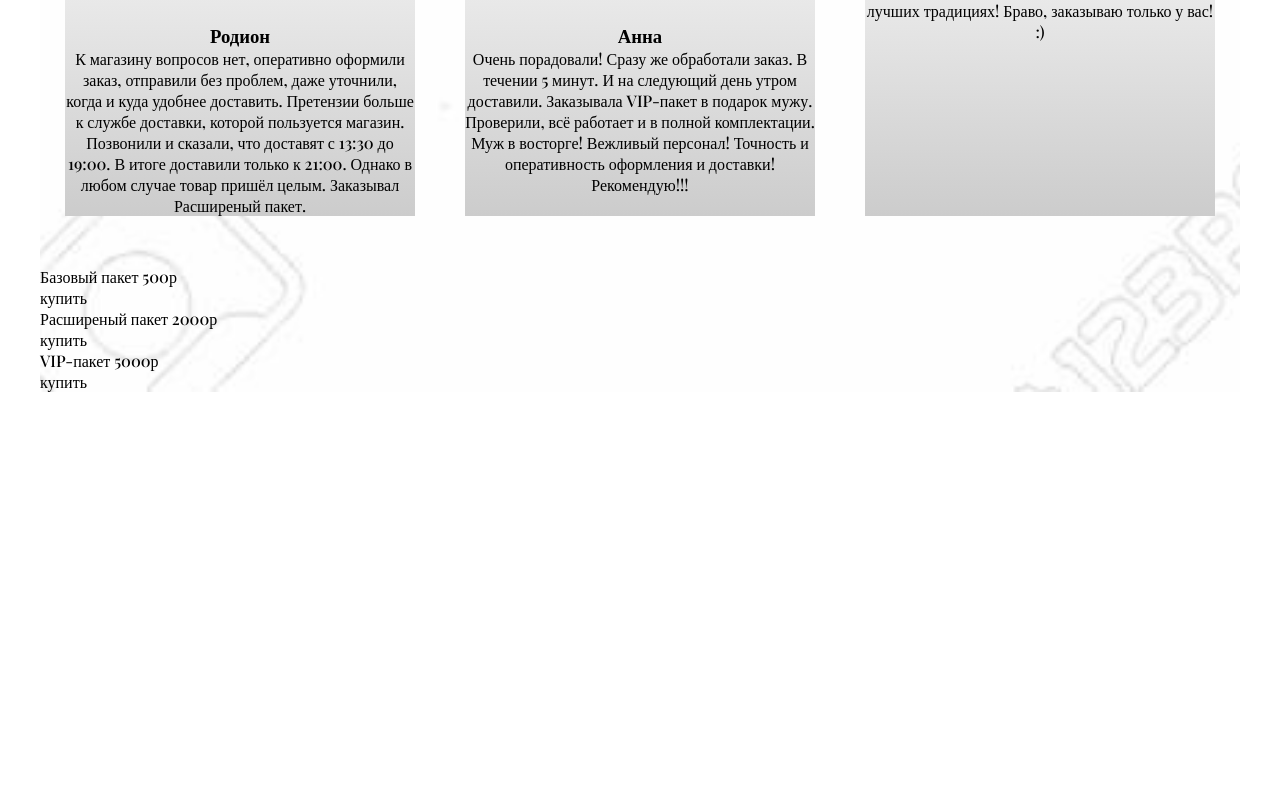
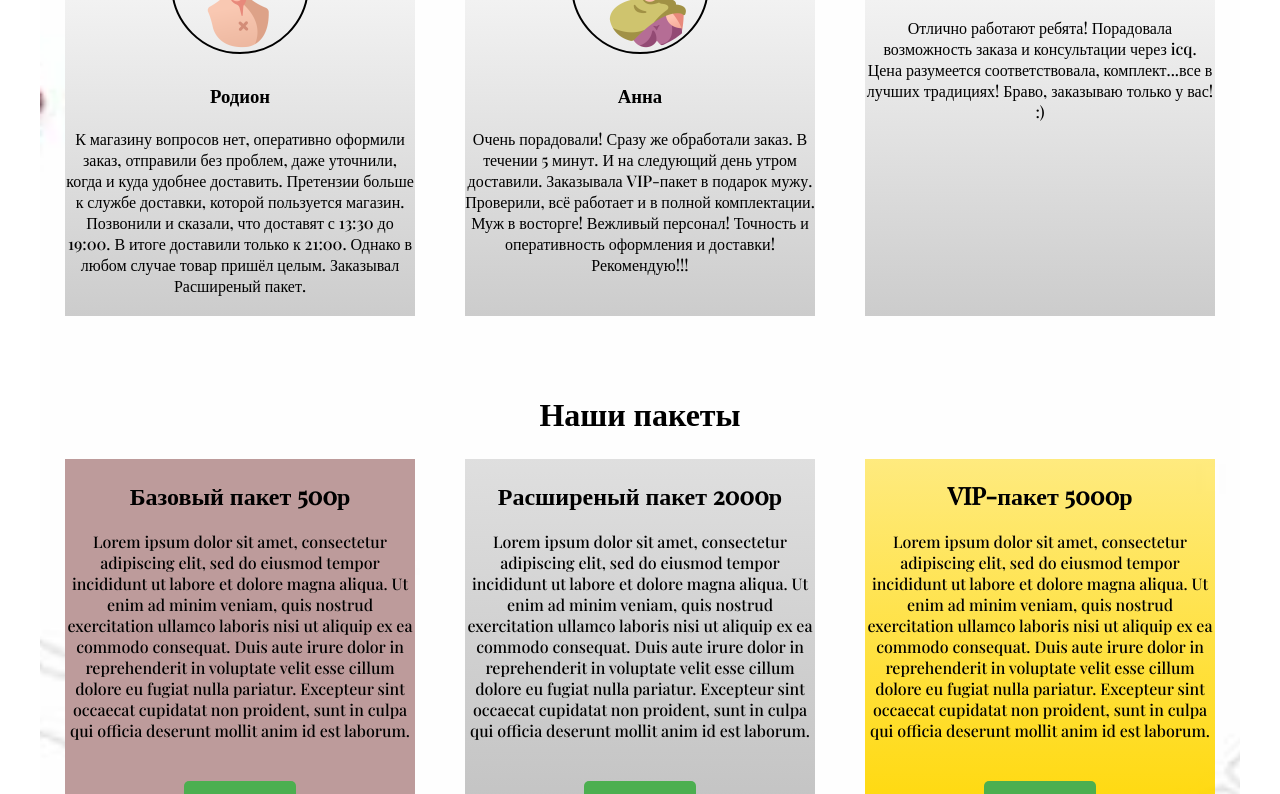
Before and after one commit to manzhaimaksim/landing, a plain HTML site: page index.html in a window 1280 px wide. Shown: the part 2006-2800 px from the top of the page. Before the commit the page ends 2398 px from the top, so only its background shows below. Drawn offline with nearby package versions, Linux system fonts and the light colour scheme; a web font is replaced by a local one.

Commit message:
adding block Price

```diff
--- a/index.html
+++ b/index.html
@@ -10,6 +10,7 @@
     <link rel="stylesheet" href="stylesheets/grid.css">
     <link rel="stylesheet" href="stylesheets/pictures.css">
     <link rel="stylesheet" href="stylesheets/fonts.css">
+    <link rel="stylesheet" href="stylesheets/button.css">
   </head>
   <body>
     <div class="wrapper">
@@ -116,30 +117,33 @@
       </div>
 
       <div class="prices">
+        <div class="price-title">
+          <h1>Наши пакеты</h1>
+        </div>
 
-        <div class="price">
+        <div class="container">
+
+          <div class="price basic">
             <div class="price-about">
-            Базовый пакет 500р
-          </div>
-          <div class="button">
-            купить
+              <h2>Базовый пакет 500р</h2>
+              <p>Lorem ipsum dolor sit amet, consectetur adipiscing elit, sed do eiusmod tempor incididunt ut labore et dolore magna aliqua. Ut enim ad minim veniam, quis nostrud exercitation ullamco laboris nisi ut aliquip ex ea commodo consequat. Duis aute irure dolor in reprehenderit in voluptate velit esse cillum dolore eu fugiat nulla pariatur. Excepteur sint occaecat cupidatat non proident, sunt in culpa qui officia deserunt mollit anim id est laborum.</p>
+              <a class="button" href="#">Купить</a>
             </div>
           </div>
 
-        <div class="price">
+          <div class="price expanded">
             <div class="price-about">
-            Расширеный пакет 2000р
-          </div>
-          <div class="button">
-            купить
+              <h2>Расширеный пакет 2000р</h2>
+              <p>Lorem ipsum dolor sit amet, consectetur adipiscing elit, sed do eiusmod tempor incididunt ut labore et dolore magna aliqua. Ut enim ad minim veniam, quis nostrud exercitation ullamco laboris nisi ut aliquip ex ea commodo consequat. Duis aute irure dolor in reprehenderit in voluptate velit esse cillum dolore eu fugiat nulla pariatur. Excepteur sint occaecat cupidatat non proident, sunt in culpa qui officia deserunt mollit anim id est laborum.</p>
+              <a class="button" href="#">Купить</a>
             </div>
           </div>
-        <div class="price">
+
+          <div class="price vip">
             <div class="price-about">
-            VIP-пакет 5000р
-          </div>
-          <div class="button">
-            купить
+              <h2>VIP-пакет 5000р</h2>
+              <p>Lorem ipsum dolor sit amet, consectetur adipiscing elit, sed do eiusmod tempor incididunt ut labore et dolore magna aliqua. Ut enim ad minim veniam, quis nostrud exercitation ullamco laboris nisi ut aliquip ex ea commodo consequat. Duis aute irure dolor in reprehenderit in voluptate velit esse cillum dolore eu fugiat nulla pariatur. Excepteur sint occaecat cupidatat non proident, sunt in culpa qui officia deserunt mollit anim id est laborum.</p>
+              <a class="button" href="#">Купить</a>
             </div>
           </div>
         </div>
--- /dev/null
+++ b/stylesheets/button.css
@@ -0,0 +1,11 @@
+.button {
+  background-color: #4CAF50;
+  border: none;
+  border-radius: 5px;
+  color: white;
+  padding: 15px 32px;
+  text-align: center;
+  text-decoration: none;
+  display: inline-block;
+  font-size: 16px;
+}
--- a/stylesheets/grid.css
+++ b/stylesheets/grid.css
@@ -67,6 +67,28 @@
   flex-basis: 33.3%;
 }
 
-.prices {
+.price-title h1 {
+  text-align: center;
+  margin: 25px 0 25px 0;
+}
 
+.prices .container {
+  text-align: center;
+  display: flex;
+  flex-direction: row;
+  margin: 0 auto;
 }
+
+.price {
+  margin: 0 25px 50px 25px;
+  text-align: center;
+  flex-basis: 33.3%;
+}
+
+.price-about h2, p {
+  margin: 20px 0 20px 0;
+}
+
+.button {
+  margin: 20px 0 20px 0;
+}
--- a/stylesheets/pictures.css
+++ b/stylesheets/pictures.css
@@ -32,3 +32,15 @@
 .feedback-card {
   background: linear-gradient( #fff, #ccc );
 }
+
+.basic {
+  background: linear-gradient( #bd9b9b, #bd9b9b);
+}
+
+.expanded {
+  background: linear-gradient( rgba(192, 192, 192, 0.5), silver);
+}
+
+.vip {
+  background: linear-gradient( rgba(255, 215, 0, 0.5), gold );
+}
```
Lines whose indentation alone changed are shown as unchanged.
